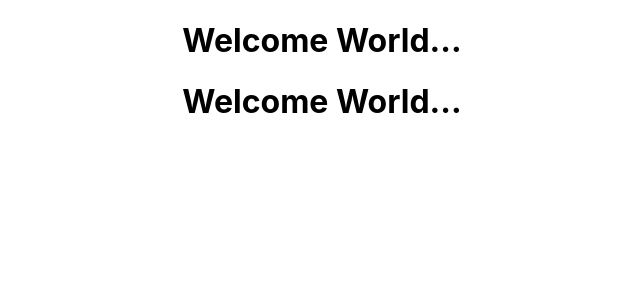
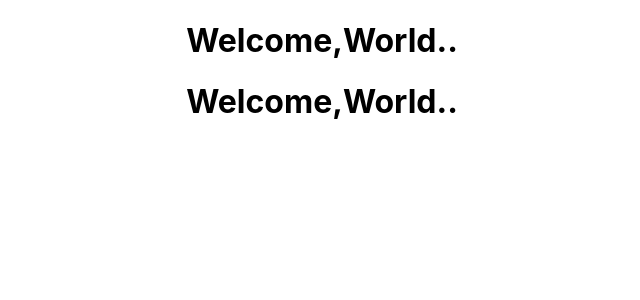
Before and after one commit to RISHABHXVAZ/Spring-Boot-learning, a React (Create React App) app in the folder react-basics/: page / in a window 1280 px wide. Shown: the top 300 px of the page, without its empty margins (318-958 px from the left). Built offline with nearby package versions, Linux system fonts and the light colour scheme.

Commit message:
Created Welcome Component using arrow function

```diff
--- a/react-basics/src/components/Welcome.js
+++ b/react-basics/src/components/Welcome.js
@@ -1,7 +1,9 @@
 
-function Welcome(){
-    return <h1>Welcome World...</h1>
+// function Welcome(){
+//     return <h1>Welcome World...</h1>
 
-}
+// }
+
+const Welcome = () => <h1>Welcome,World..</h1>
 
 export default Welcome
```
